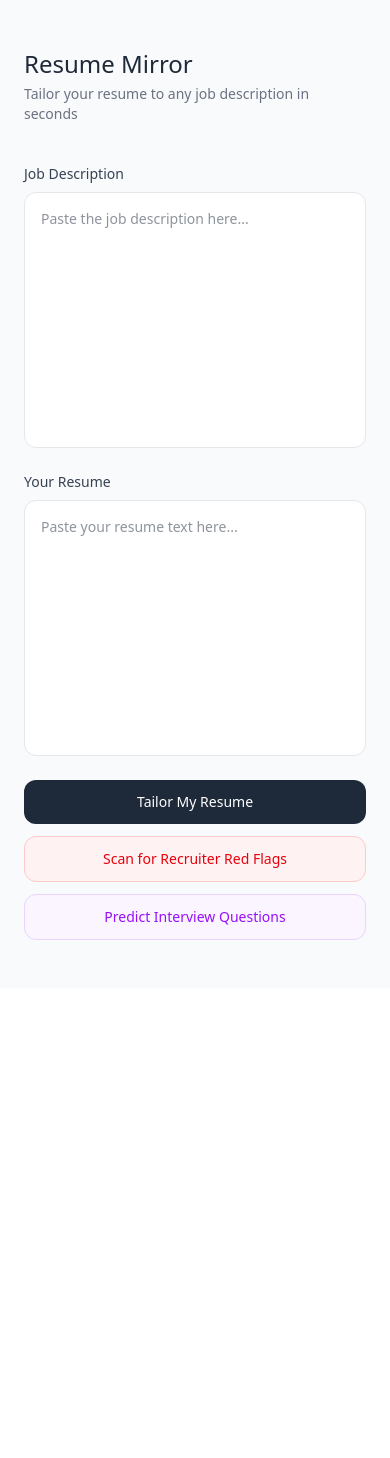
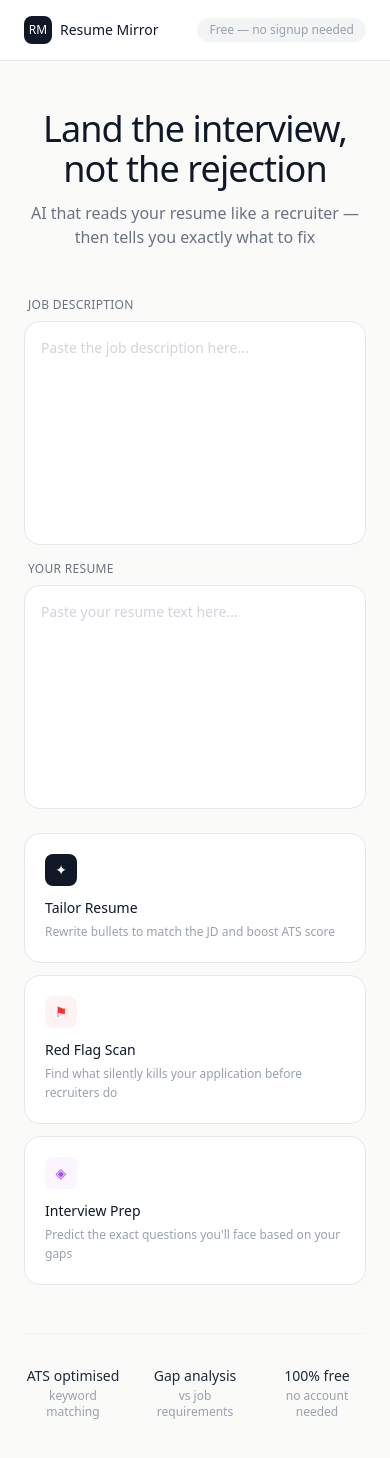
Before and after one commit to aman44444/resumemirror, a Next.js app: page / in a window 390 px wide. Shown: the top 1458 px of the page. Before the commit the page ends 988 px from the top, so only its background shows below. Built offline with nearby package versions, Linux system fonts and the light colour scheme.

Commit message:
improve UI

```diff
--- a/app/page.tsx
+++ b/app/page.tsx
@@ -1,242 +1,211 @@
-"use client";
-import ResultsSkeleton from "@/components/ResultsSkeleton";
-import { exportToPdf } from "@/lib/exportPdf";
-import { useState } from "react";
-import InterviewPrep from "@/components/InterviewPrep";
-import { TailorResult, RedFlagResult, InterviewResult } from "@/types";
-import RedFlagResults from "@/components/RedFlagResult";
+"use client"
+
+import { useState } from "react"
+import ResultsSkeleton from "@/components/ResultsSkeleton"
+import { exportToPdf } from "@/lib/exportPdf"
+import InterviewPrep from "@/components/InterviewPrep"
+import RedFlagResults from "@/components/RedFlagResult"
+import { TailorResult, RedFlagResult, InterviewResult } from "@/types"
 
 export default function Home() {
-  const [jobDescription, setJobDescription] = useState("");
-  const [resume, setResume] = useState("");
-  const [loading, setLoading] = useState(false);
-  const [result, setResult] = useState<TailorResult | null>(null);
-  const [error, setError] = useState("");
-  const [activeTab, setActiveTab] = useState<
-    "tailor" | "redflags" | "interview"
-  >("tailor");
-  const [redFlagResult, setRedFlagResult] = useState<RedFlagResult | null>(
-    null,
-  );
-  const [redFlagLoading, setRedFlagLoading] = useState(false);
-  const [interviewResult, setInterviewResult] =
-    useState<InterviewResult | null>(null);
-  const [interviewLoading, setInterviewLoading] = useState(false);
+  const [jobDescription, setJobDescription] = useState("")
+  const [resume, setResume] = useState("")
+  const [loading, setLoading] = useState(false)
+  const [result, setResult] = useState<TailorResult | null>(null)
+  const [error, setError] = useState("")
+  const [activeTab, setActiveTab] = useState<"tailor" | "redflags" | "interview">("tailor")
+  const [redFlagResult, setRedFlagResult] = useState<RedFlagResult | null>(null)
+  const [redFlagLoading, setRedFlagLoading] = useState(false)
+  const [interviewResult, setInterviewResult] = useState<InterviewResult | null>(null)
+  const [interviewLoading, setInterviewLoading] = useState(false)
+  const [activeAction, setActiveAction] = useState<"tailor" | "redflags" | "interview" | null>(null)
 
   async function handleSubmit() {
-    if (!jobDescription.trim() || !resume.trim()) {
-      setError("Please fill in both fields");
-      return;
-    }
-
-    setLoading(true);
-    setError("");
-    setResult(null);
-
+    if (!jobDescription.trim() || !resume.trim()) { setError("Please fill in both fields"); return }
+    setLoading(true); setError(""); setResult(null); setActiveAction("tailor")
     try {
-      const res = await fetch("/api/tailor", {
-        method: "POST",
-        headers: { "Content-Type": "application/json" },
-        body: JSON.stringify({ jobDescription, resume }),
-      });
-
-      const data = await res.json();
-
-      if (!res.ok) throw new Error(data.error);
-
-      setResult(data);
+      const res = await fetch("/api/tailor", { method: "POST", headers: { "Content-Type": "application/json" }, body: JSON.stringify({ jobDescription, resume }) })
+      const data = await res.json()
+      if (!res.ok) throw new Error(data.error)
+      setResult(data); setActiveTab("tailor")
     } catch (err) {
-      const message =
-        err instanceof Error ? err.message : "Something went wrong";
-      setError(message || "Something went wrong");
-    } finally {
-      setLoading(false);
-    }
+      setError(err instanceof Error ? err.message : "Something went wrong")
+    } finally { setLoading(false) }
   }
 
   async function handleRedFlags() {
-    if (!resume.trim()) {
-      setError("Please paste your resume first");
-      return;
-    }
-    setRedFlagLoading(true);
-    setError("");
+    if (!resume.trim()) { setError("Please paste your resume first"); return }
+    setRedFlagLoading(true); setError(""); setActiveAction("redflags")
     try {
-      const res = await fetch("/api/redflags", {
-        method: "POST",
-        headers: { "Content-Type": "application/json" },
-        body: JSON.stringify({ resume }),
-      });
-      const data = await res.json();
-      if (!res.ok) throw new Error(data.error);
-      setRedFlagResult(data);
-      setActiveTab("redflags");
+      const res = await fetch("/api/redflags", { method: "POST", headers: { "Content-Type": "application/json" }, body: JSON.stringify({ resume }) })
+      const data = await res.json()
+      if (!res.ok) throw new Error(data.error)
+      setRedFlagResult(data); setActiveTab("redflags")
     } catch (err) {
-      const message =
-        err instanceof Error ? err.message : "Something went wrong";
-      setError(message);
-    } finally {
-      setRedFlagLoading(false);
-    }
+      setError(err instanceof Error ? err.message : "Something went wrong")
+    } finally { setRedFlagLoading(false) }
   }
 
   async function handleInterview() {
-    if (!jobDescription.trim() || !resume.trim()) {
-      setError("Please fill in both job description and resume");
-      return;
+    if (!jobDescription.trim() || !resume.trim()) { setError("Please fill in both fields"); return }
+    setInterviewLoading(true); setError(""); setActiveAction("interview")
+    try {
+      const res = await fetch("/api/interview", { method: "POST", headers: { "Content-Type": "application/json" }, body: JSON.stringify({ jobDescription, resume }) })
+      const data = await res.json()
+      if (!res.ok) throw new Error(data.error)
+      setInterviewResult(data); setActiveTab("interview")
+    } catch (err) {
+      setError(err instanceof Error ? err.message : "Something went wrong")
+    } finally { setInterviewLoading(false) }
   }
-    setInterviewLoading(true);
-    setError("");
-    try {
-      const res = await fetch("/api/interview", {
-        method: "POST",
-        headers: { "Content-Type": "application/json" },
-        body: JSON.stringify({ jobDescription, resume }),
-      });
-      const data = await res.json();
-      if (!res.ok) throw new Error(data.error);
-      setInterviewResult(data);
-      setActiveTab("interview");
-    } catch (err) {
-      const message =
-        err instanceof Error ? err.message : "Something went wrong";
-      setError(message);
-    } finally {
-      setInterviewLoading(false);
-    }
+
+  const isLoading = loading || redFlagLoading || interviewLoading
+  const hasResults = result || redFlagResult || interviewResult
+
+  function resetAll() {
+    setResult(null); setRedFlagResult(null); setInterviewResult(null); setActiveTab("tailor"); setActiveAction(null)
   }
 
   return (
-    <main className="min-h-screen bg-gray-50">
-      <div className="max-w-4xl mx-auto px-6 py-12">
-        <h1 className="text-2xl font-medium text-gray-800">Resume Mirror</h1>
-        <p className="text-gray-500 mt-1 text-sm mb-10">
-          Tailor your resume to any job description in seconds
+    <div className="min-h-screen bg-[#FAFAF9]">
+
+      <nav className="border-b border-gray-200 bg-white px-6 py-4">
+        <div className="max-w-5xl mx-auto flex items-center justify-between">
+          <div className="flex items-center gap-2">
+            <div className="w-7 h-7 bg-gray-900 rounded-lg flex items-center justify-center">
+              <span className="text-white text-xs font-medium">RM</span>
+            </div>
+            <span className="text-sm font-medium text-gray-900">Resume Mirror</span>
+          </div>
+          <span className="text-xs text-gray-400 bg-gray-100 px-3 py-1 rounded-full">Free — no signup needed</span>
+        </div>
+      </nav>
+
+      <div className="max-w-5xl mx-auto px-6 py-12">
+
+        {isLoading ? (
+          <div className="max-w-3xl mx-auto">
+            <LoadingState action={activeAction} />
+            <div className="mt-8">
+              <ResultsSkeleton />
+            </div>
+          </div>
+        ) : !hasResults ? (
+          <>
+            <div className="text-center mb-12">
+              <h1 className="text-4xl font-medium text-gray-900 mb-3 tracking-tight">
+                Land the interview,<br />not the rejection
+              </h1>
+              <p className="text-gray-500 text-base max-w-md mx-auto">
+                AI that reads your resume like a recruiter — then tells you exactly what to fix
               </p>
+            </div>
 
-        {loading || redFlagLoading || interviewLoading ? (
-          <ResultsSkeleton />
-        ) : !result && !redFlagResult && !interviewResult ? (
-          <div className="grid grid-cols-1 md:grid-cols-2 gap-6">
+            <div className="grid grid-cols-1 md:grid-cols-2 gap-4 mb-6">
               <div className="flex flex-col gap-2">
-              <label className="text-sm font-medium text-gray-700">
-                Job Description
-              </label>
+                <label className="text-xs font-medium text-gray-500 uppercase tracking-wide px-1">Job Description</label>
                 <textarea
-                className="w-full h-64 p-4 text-sm border border-gray-200 rounded-xl bg-white resize-none focus:outline-none focus:ring-2 focus:ring-gray-300 text-gray-800"
+                  className="w-full h-56 p-4 text-sm border border-gray-200 rounded-2xl bg-white resize-none focus:outline-none focus:ring-2 focus:ring-gray-900 focus:border-transparent text-gray-800 placeholder:text-gray-300 transition-all"
                   placeholder="Paste the job description here..."
                   value={jobDescription}
                   onChange={(e) => setJobDescription(e.target.value)}
                 />
               </div>
-
               <div className="flex flex-col gap-2">
-              <label className="text-sm font-medium text-gray-700">
-                Your Resume
-              </label>
+                <label className="text-xs font-medium text-gray-500 uppercase tracking-wide px-1">Your Resume</label>
                 <textarea
-                className="w-full h-64 p-4 text-sm border border-gray-200 rounded-xl bg-white resize-none focus:outline-none focus:ring-2 focus:ring-gray-300 text-gray-800"
+                  className="w-full h-56 p-4 text-sm border border-gray-200 rounded-2xl bg-white resize-none focus:outline-none focus:ring-2 focus:ring-gray-900 focus:border-transparent text-gray-800 placeholder:text-gray-300 transition-all"
                   placeholder="Paste your resume text here..."
                   value={resume}
                   onChange={(e) => setResume(e.target.value)}
                 />
               </div>
+            </div>
 
             {error && (
-              <p className="md:col-span-2 text-sm text-red-500">{error}</p>
+              <div className="mb-4 px-4 py-3 bg-red-50 border border-red-100 rounded-xl text-sm text-red-600">
+                {error}
+              </div>
             )}
 
-            <div className="md:col-span-2 flex flex-col gap-3">
-              <button
+            <div className="grid grid-cols-1 md:grid-cols-3 gap-3">
+              <ActionCard
                 onClick={handleSubmit}
-                disabled={loading}
-                className="w-full py-3 bg-gray-800 text-white text-sm font-medium rounded-xl hover:bg-gray-700 disabled:opacity-50 disabled:cursor-not-allowed transition-colors"
-              >
-                {loading ? "Analyzing your resume..." : "Tailor My Resume"}
-              </button>
-              <button
+                loading={loading}
+                loadingText="Tailoring..."
+                icon="✦"
+                iconBg="bg-gray-900"
+                iconColor="text-white"
+                title="Tailor Resume"
+                description="Rewrite bullets to match the JD and boost ATS score"
+                borderAccent="hover:border-gray-400"
+              />
+              <ActionCard
                 onClick={handleRedFlags}
-                disabled={redFlagLoading}
-                className="w-full py-3 border border-red-200 text-red-600 bg-red-50 text-sm font-medium rounded-xl hover:bg-red-100 disabled:opacity-50 disabled:cursor-not-allowed transition-colors"
-              >
-                {redFlagLoading
-                  ? "Scanning..."
-                  : "Scan for Recruiter Red Flags"}
-              </button>
-              <button
+                loading={redFlagLoading}
+                loadingText="Scanning..."
+                icon="⚑"
+                iconBg="bg-red-50"
+                iconColor="text-red-500"
+                title="Red Flag Scan"
+                description="Find what silently kills your application before recruiters do"
+                borderAccent="hover:border-red-300"
+              />
+              <ActionCard
                 onClick={handleInterview}
-                disabled={interviewLoading}
-                className="w-full py-3 border border-purple-200 text-purple-600 bg-purple-50 text-sm font-medium rounded-xl hover:bg-purple-100 disabled:opacity-50 disabled:cursor-not-allowed transition-colors"
-              >
-                {interviewLoading
-                  ? "Generating questions..."
-                  : "Predict Interview Questions"}
-              </button>
+                loading={interviewLoading}
+                loadingText="Generating..."
+                icon="◈"
+                iconBg="bg-purple-50"
+                iconColor="text-purple-500"
+                title="Interview Prep"
+                description="Predict the exact questions you'll face based on your gaps"
+                borderAccent="hover:border-purple-300"
+              />
+            </div>
+
+            <div className="mt-12 pt-8 border-t border-gray-100">
+              <div className="grid grid-cols-3 gap-6 text-center">
+                {[
+                  { stat: "ATS optimised", desc: "keyword matching" },
+                  { stat: "Gap analysis", desc: "vs job requirements" },
+                  { stat: "100% free", desc: "no account needed" },
+                ].map((s) => (
+                  <div key={s.stat}>
+                    <p className="text-sm font-medium text-gray-800">{s.stat}</p>
+                    <p className="text-xs text-gray-400 mt-0.5">{s.desc}</p>
+                  </div>
+                ))}
               </div>
             </div>
+          </>
         ) : (
-          <div>
-            <div className="flex gap-2 mb-6 border-b border-gray-200">
+          <div className="max-w-3xl mx-auto">
+            <div className="flex items-center justify-between mb-6">
+              <div className="flex gap-1 bg-gray-100 rounded-xl p-1">
                 {result && (
-                <button
-                  onClick={() => setActiveTab("tailor")}
-                  className={`pb-3 px-1 text-sm font-medium border-b-2 transition-colors ${
-                    activeTab === "tailor"
-                      ? "border-gray-800 text-gray-800"
-                      : "border-transparent text-gray-400 hover:text-gray-600"
-                  }`}
-                >
+                  <TabButton active={activeTab === "tailor"} onClick={() => setActiveTab("tailor")} color="gray">
                     Tailored Resume
-                </button>
+                  </TabButton>
                 )}
                 {redFlagResult && (
-                <button
-                  onClick={() => setActiveTab("redflags")}
-                  className={`pb-3 px-1 text-sm font-medium border-b-2 transition-colors ${
-                    activeTab === "redflags"
-                      ? "border-red-500 text-red-600"
-                      : "border-transparent text-gray-400 hover:text-gray-600"
-                  }`}
-                >
-                  Red Flags{" "}
-                  {redFlagResult.flags.length > 0 &&
-                    `(${redFlagResult.flags.length})`}
-                </button>
+                  <TabButton active={activeTab === "redflags"} onClick={() => setActiveTab("redflags")} color="red">
+                    Red Flags {redFlagResult.flags.length > 0 && `(${redFlagResult.flags.length})`}
+                  </TabButton>
                 )}
                 {interviewResult && (
-                <button
-                  onClick={() => setActiveTab("interview")}
-                  className={`pb-3 px-1 text-sm font-medium border-b-2 transition-colors ${
-                    activeTab === "interview"
-                      ? "border-purple-500 text-purple-600"
-                      : "border-transparent text-gray-400 hover:text-gray-600"
-                  }`}
-                >
-                  Interview Prep ({interviewResult.questions.length})
-                </button>
+                  <TabButton active={activeTab === "interview"} onClick={() => setActiveTab("interview")} color="purple">
+                    Interview ({interviewResult.questions.length})
+                  </TabButton>
                 )}
-              <button
-                onClick={() => {
-                  setResult(null);
-                  setRedFlagResult(null);
-                  setInterviewResult(null);
-                  setActiveTab("tailor");
-                }}
-                className="ml-auto pb-3 px-1 text-sm text-gray-400 hover:text-gray-600"
-              >
+              </div>
+              <button onClick={resetAll} className="text-xs text-gray-400 hover:text-gray-600 transition-colors flex items-center gap-1">
                 ← Start over
               </button>
             </div>
 
             {activeTab === "tailor" && result && (
-              <ResultsView
-                result={result}
-                onReset={() => {
-                  setResult(null);
-                  setRedFlagResult(null);
-                  setActiveTab("tailor");
-                }}
-              />
+              <ResultsView result={result} onReset={resetAll} />
             )}
             {activeTab === "redflags" && redFlagResult && (
               <RedFlagResults data={redFlagResult} />
@@ -247,102 +216,137 @@ export default function Home() {
           </div>
         )}
       </div>
-    </main>
-  );
+    </div>
+  )
 }
 
-function ResultsView({
-  result,
-  onReset,
-}: {
-  result: TailorResult;
-  onReset: () => void;
+function ActionCard({ onClick, loading, loadingText, icon, iconBg, iconColor, title, description, borderAccent }: {
+  onClick: () => void
+  loading: boolean
+  loadingText: string
+  icon: string
+  iconBg: string
+  iconColor: string
+  title: string
+  description: string
+  borderAccent: string
 }) {
   return (
-    <div className="flex flex-col gap-8">
-      <div className="grid grid-cols-3 gap-4">
-        <div className="bg-white border border-gray-200 rounded-xl p-5">
-          <p className="text-xs text-gray-500 mb-1">Original ATS score</p>
-          <p className="text-3xl font-medium text-gray-800">
-            {result.atsScore}
-            <span className="text-base text-gray-400">/100</span>
+    <button
+      onClick={onClick}
+      disabled={loading}
+      className={`w-full text-left p-5 bg-white border border-gray-200 rounded-2xl transition-all disabled:opacity-50 disabled:cursor-not-allowed ${borderAccent} hover:shadow-sm`}
+    >
+      <div className={`w-8 h-8 ${iconBg} rounded-lg flex items-center justify-center mb-3`}>
+        <span className={`${iconColor} text-sm`}>{icon}</span>
+      </div>
+      <p className="text-sm font-medium text-gray-900 mb-1">
+        {loading ? loadingText : title}
       </p>
+      <p className="text-xs text-gray-400 leading-relaxed">{description}</p>
+    </button>
+  )
+}
+
+function TabButton({ active, onClick, color, children }: {
+  active: boolean
+  onClick: () => void
+  color: "gray" | "red" | "purple"
+  children: React.ReactNode
+}) {
+  const activeStyles = {
+    gray: "bg-white text-gray-900 shadow-sm",
+    red: "bg-white text-red-600 shadow-sm",
+    purple: "bg-white text-purple-600 shadow-sm",
+  }
+  return (
+    <button
+      onClick={onClick}
+      className={`px-4 py-2 rounded-lg text-xs font-medium transition-all ${active ? activeStyles[color] : "text-gray-400 hover:text-gray-600"}`}
+    >
+      {children}
+    </button>
+  )
+}
+
+function LoadingState({ action }: { action: "tailor" | "redflags" | "interview" | null }) {
+  const messages = {
+    tailor: { title: "Tailoring your resume...", sub: "Matching keywords and rewriting bullets" },
+    redflags: { title: "Scanning for red flags...", sub: "Reading your resume like a recruiter" },
+    interview: { title: "Predicting interview questions...", sub: "Analysing gaps between your resume and the role" },
+    null: { title: "Analysing...", sub: "Please wait" },
+  }
+  const msg = messages[action ?? "null"]
+  return (
+    <div className="text-center py-8">
+      <div className="w-10 h-10 border-2 border-gray-200 border-t-gray-900 rounded-full animate-spin mx-auto mb-4" />
+      <p className="text-sm font-medium text-gray-800">{msg.title}</p>
+      <p className="text-xs text-gray-400 mt-1">{msg.sub}</p>
     </div>
-        <div className="bg-white border border-gray-200 rounded-xl p-5">
-          <p className="text-xs text-gray-500 mb-1">Improved ATS score</p>
-          <p className="text-3xl font-medium text-green-600">
-            {result.improvedScore}
-            <span className="text-base text-gray-400">/100</span>
-          </p>
+  )
+}
+
+function ResultsView({ result, onReset }: { result: TailorResult; onReset: () => void }) {
+  return (
+    <div className="flex flex-col gap-6">
+      <div className="grid grid-cols-3 gap-3">
+        <div className="bg-white border border-gray-200 rounded-xl p-4">
+          <p className="text-xs text-gray-400 mb-1">Original score</p>
+          <p className="text-2xl font-medium text-gray-800">{result.atsScore}<span className="text-sm text-gray-300">/100</span></p>
         </div>
-        <div className="bg-white border border-gray-200 rounded-xl p-5">
-          <p className="text-xs text-gray-500 mb-1">Keywords added</p>
-          <p className="text-3xl font-medium text-gray-800">
-            {result.missingKeywords.length}
-          </p>
+        <div className="bg-white border border-gray-200 rounded-xl p-4">
+          <p className="text-xs text-gray-400 mb-1">Improved score</p>
+          <p className="text-2xl font-medium text-green-600">{result.improvedScore}<span className="text-sm text-gray-300">/100</span></p>
+        </div>
+        <div className="bg-white border border-gray-200 rounded-xl p-4">
+          <p className="text-xs text-gray-400 mb-1">Keywords found</p>
+          <p className="text-2xl font-medium text-gray-800">{result.missingKeywords.length}</p>
         </div>
       </div>
 
       <div className="bg-white border border-gray-200 rounded-xl p-5">
-        <p className="text-xs font-medium text-gray-500 mb-3">
-          Missing keywords
-        </p>
+        <p className="text-xs font-medium text-gray-400 mb-3 uppercase tracking-wide">Missing keywords</p>
         <div className="flex flex-wrap gap-2">
           {result.missingKeywords.map((kw) => (
-            <span
-              key={kw}
-              className="text-xs bg-red-50 text-red-600 px-3 py-1 rounded-full border border-red-100"
-            >
-              {kw}
-            </span>
+            <span key={kw} className="text-xs bg-red-50 text-red-500 px-3 py-1 rounded-full border border-red-100">{kw}</span>
           ))}
         </div>
       </div>
 
       <div className="bg-white border border-gray-200 rounded-xl p-5">
-        <p className="text-xs font-medium text-gray-500 mb-1">Summary</p>
-        <p className="text-sm text-gray-700 leading-relaxed">
-          {result.summary}
-        </p>
+        <p className="text-xs font-medium text-gray-400 mb-2 uppercase tracking-wide">Summary</p>
+        <p className="text-sm text-gray-700 leading-relaxed">{result.summary}</p>
       </div>
 
-      <div className="flex flex-col gap-4">
-        <p className="text-xs font-medium text-gray-500 uppercase tracking-wide">
-          Suggested changes
-        </p>
+      <div className="flex flex-col gap-3">
+        <p className="text-xs font-medium text-gray-400 uppercase tracking-wide">Suggested changes</p>
         {result.changes.map((change, i) => (
-          <div
-            key={i}
-            className="bg-white border border-gray-200 rounded-xl p-5 flex flex-col gap-3"
-          >
-            <div className="bg-red-50 border border-red-100 rounded-lg p-3">
+          <div key={i} className="bg-white border border-gray-200 rounded-xl p-5 flex flex-col gap-3">
+            <div className="bg-red-50 rounded-lg p-3">
               <p className="text-xs text-red-400 mb-1">Original</p>
               <p className="text-sm text-red-700">{change.original}</p>
             </div>
-            <div className="bg-green-50 border border-green-100 rounded-lg p-3">
+            <div className="bg-green-50 rounded-lg p-3">
               <p className="text-xs text-green-500 mb-1">Rewritten</p>
               <p className="text-sm text-green-700">{change.rewritten}</p>
             </div>
             <div className="bg-gray-50 rounded-lg p-3">
               <p className="text-xs text-gray-400 mb-1">Why this helps</p>
-              <p className="text-sm text-gray-600">{change.reason}</p>
+              <p className="text-sm text-gray-500">{change.reason}</p>
             </div>
           </div>
         ))}
       </div>
+
       <button
         onClick={() => exportToPdf(result, "Job Application")}
-        className="w-full py-3 bg-gray-800 text-white text-sm font-medium rounded-xl hover:bg-gray-700 transition-colors"
+        className="w-full py-3 bg-gray-900 text-white text-sm font-medium rounded-xl hover:bg-gray-700 transition-colors"
       >
         Download as PDF
       </button>
-
-      <button
-        onClick={onReset}
-        className="text-sm text-gray-500 hover:text-gray-700 underline text-center"
-      >
-        Tailor another resume
+      <button onClick={onReset} className="text-xs text-gray-400 hover:text-gray-600 underline text-center transition-colors">
+        Start over
       </button>
     </div>
-  );
+  )
 }
```
Lines whose indentation alone changed are shown as unchanged.
